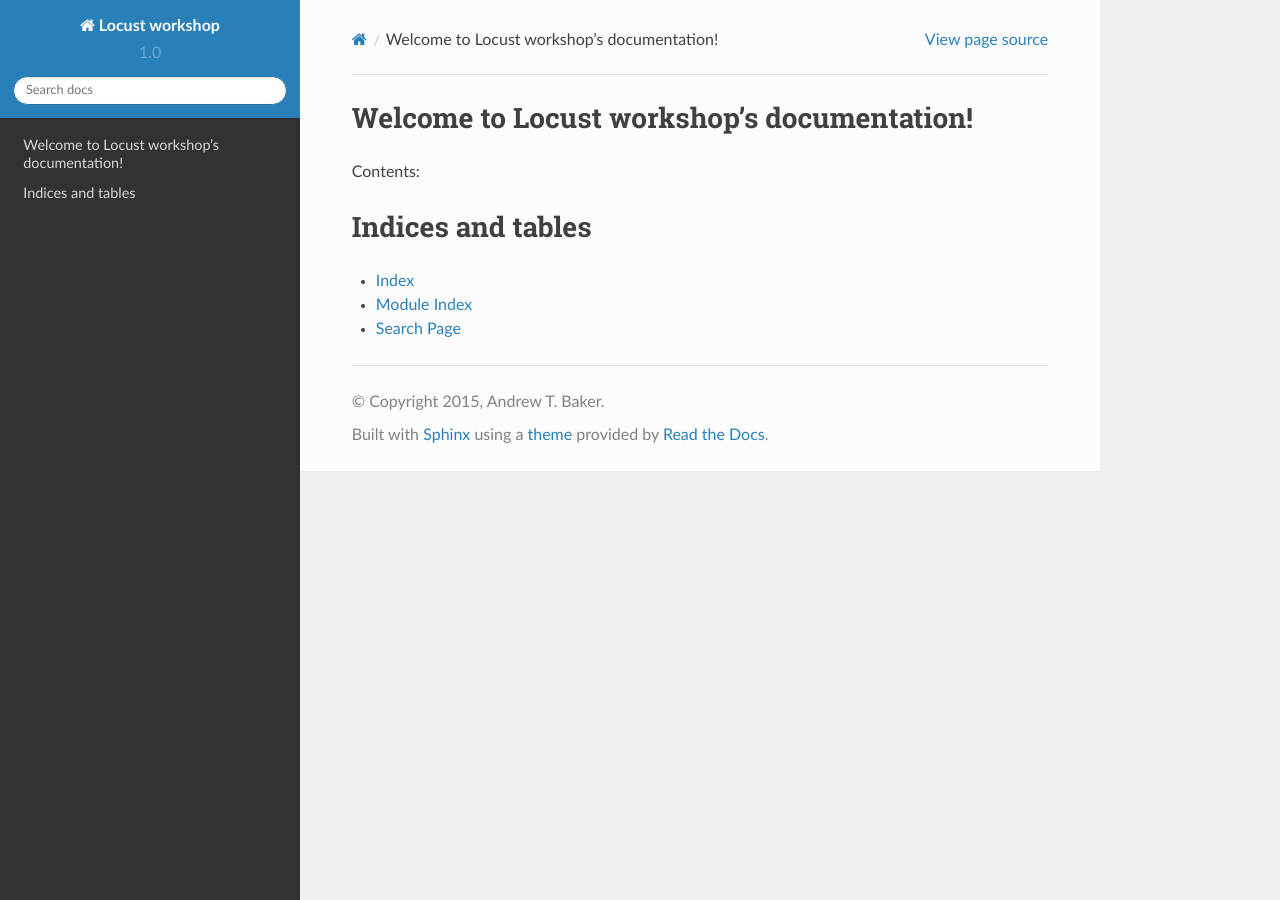
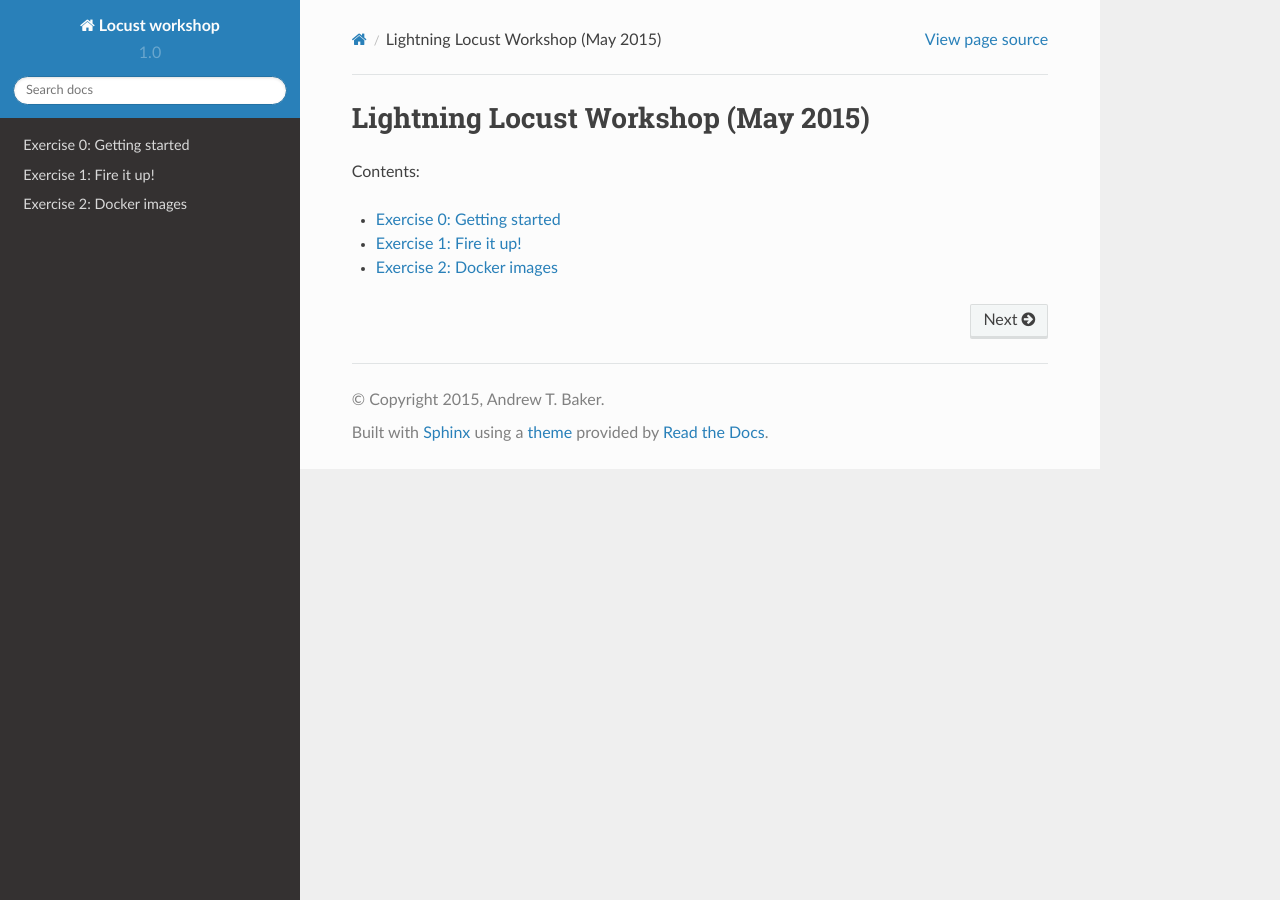
Before and after one commit to atbaker/locust-workshop, a Sphinx documentation site: the page built from docs/index.rst, in a window 1280 px wide. Built offline with Sphinx 7.4.7 and the Read the Docs theme 2.0.0, drawn with Linux system fonts in a browser that asks for light colours.

Commit message:
Scaffolding out exercises

```diff
--- /dev/null
+++ b/docs/exercises/exercise_0.rst
@@ -0,0 +1,4 @@
+Exercise 0: Getting started
+===========================
+
+In this section you will install Docker (or log in to one of my cloud servers).
--- /dev/null
+++ b/docs/exercises/exercise_1.rst
@@ -0,0 +1,4 @@
+Exercise 1: Fire it up!
+=======================
+
+It's time to start your first Docker containers! This exercise will start with "Hello World" and end with some more advanced Docker commands.
--- /dev/null
+++ b/docs/exercises/exercise_2.rst
@@ -0,0 +1,8 @@
+Exercise 2: Docker images
+=========================
+
+This exercise starts off with exploring a Docker image's history and ends with your first Docker image on the Docker Hub. Let's get started!
+
+.. warning::
+
+    Remember, you will need to reference the `Docker documentation <https://docs.docker.com/>`_ to work through these exercises.
--- a/docs/index.rst
+++ b/docs/index.rst
@@ -3,19 +3,14 @@
    You can adapt this file completely to your liking, but it should at least
    contain the root `toctree` directive.
 
-Welcome to Locust workshop's documentation!
-===========================================
+Lightning Locust Workshop (May 2015)
+====================================
 
 Contents:
 
 .. toctree::
    :maxdepth: 2
 
-
-
-Indices and tables
-==================
-
-* :ref:`genindex`
-* :ref:`modindex`
-* :ref:`search`
+   exercises/exercise_0
+   exercises/exercise_1
+   exercises/exercise_2
```
